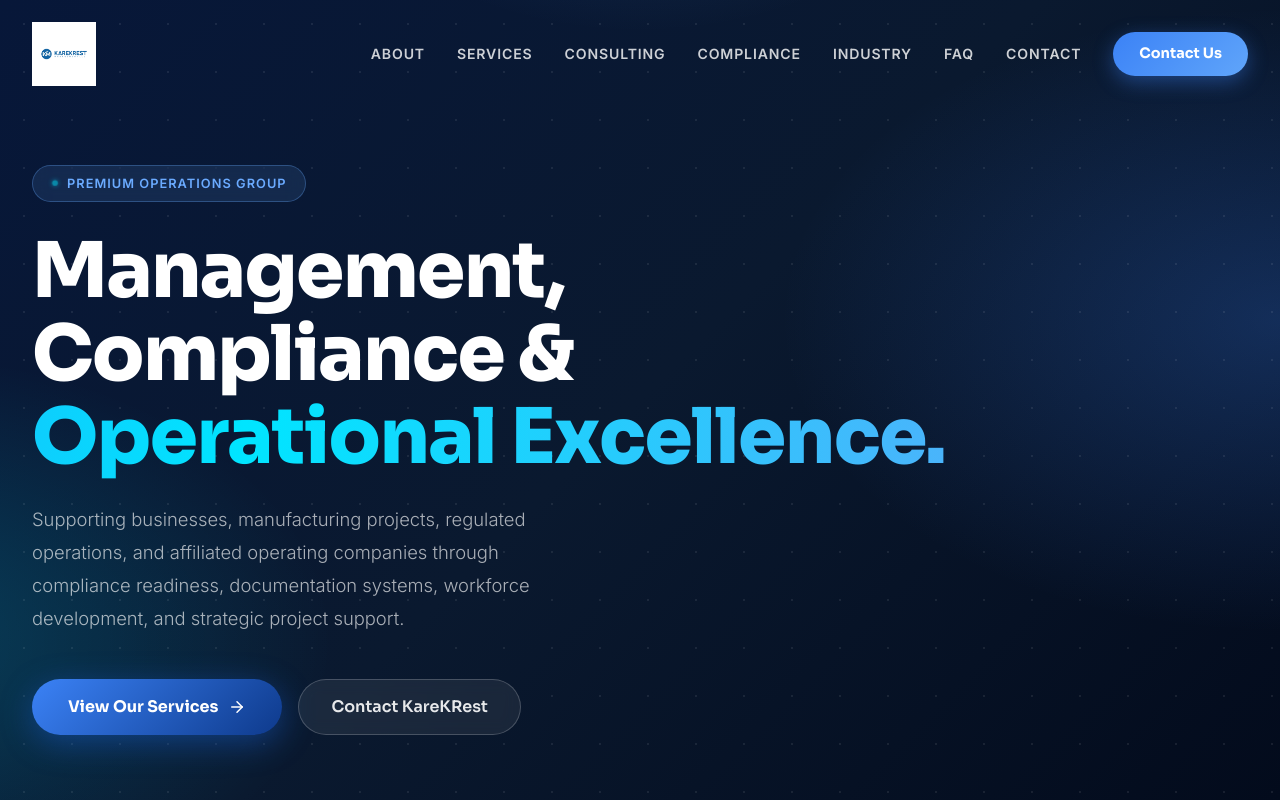
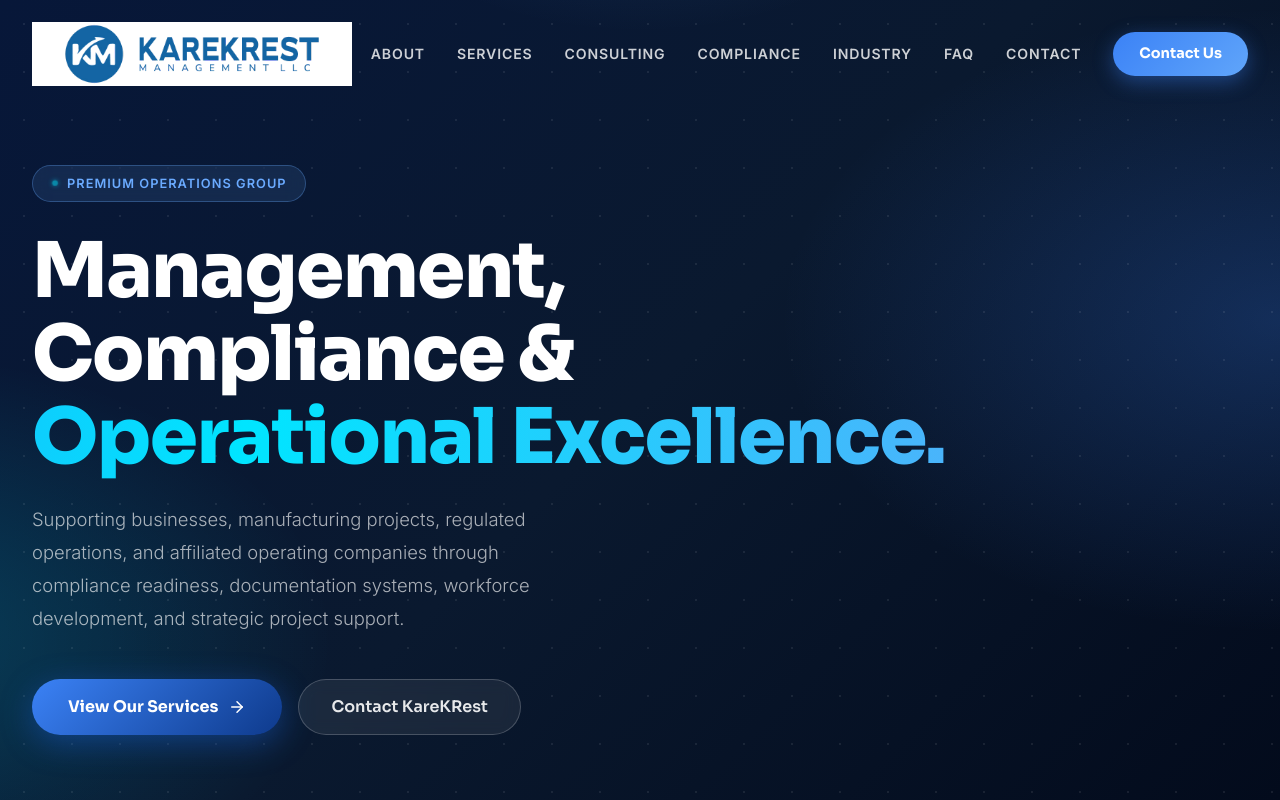
Before and after one commit to Himal-Gunawardhana/Karekrest-Management-website, a React (Vite) app in the folder vite-react-app/: page / in a window 1280 px wide. Shown: the top 800 px of the page. Built offline with nearby package versions, Linux system fonts and the light colour scheme.

Commit message:
Update logo references from jpg to svg

```diff
--- a/vite-react-app/index.html
+++ b/vite-react-app/index.html
@@ -2,7 +2,7 @@
 <html lang="en">
   <head>
     <meta charset="UTF-8" />
-    <link rel="icon" type="image/jpeg" href="/karekrestlogo.jpg" />
+    <link rel="icon" type="image/svg+xml" href="/karekrestlogo.svg" />
     <meta name="viewport" content="width=device-width, initial-scale=1.0" />
     <title>Vite + React</title>
   </head>
--- a/vite-react-app/src/App.jsx
+++ b/vite-react-app/src/App.jsx
@@ -80,8 +80,8 @@
       {/* NAV */}
       <nav className={scrolled ? 'scrolled' : ''} style={{ position:'fixed', top:0, left:0, right:0, zIndex:100, padding: scrolled ? '12px 0' : '22px 0', background: scrolled ? undefined : 'transparent', transition:'all .35s ease' }}>
         <div className="max-w-7xl" style={{ display:'flex', justifyContent:'space-between', alignItems:'center' }}>
-          <button onClick={() => goto('home')} style={{ display:'flex', alignItems:'center', background:'none', border:'none', cursor:'pointer' }}>
-            <img src="/karekrestlogo.jpg" alt="KareKRest Logo" style={{ height: 64, width: 'auto', objectFit: 'contain' }} />
+          <button onClick={() => goto('home')} style={{ display:'flex', alignItems:'center', background:'none', border:'none', cursor:'pointer', padding: 0 }}>
+            <img src="/karekrestlogo.svg" alt="KareKRest Logo" style={{ height: 64, width: 'auto', objectFit: 'contain' }} />
           </button>
 
           <div style={{ display:'flex', gap:32, alignItems:'center' }} className="desktop-nav">
@@ -401,7 +401,7 @@
           <div style={{ display:'grid', gridTemplateColumns:'2fr 1fr 1fr', gap:'3rem', marginBottom:48 }}>
             <div>
               <div style={{ display:'flex', alignItems:'center', marginBottom:20 }}>
-                <img src="/karekrestlogo.jpg" alt="KareKRest Logo" style={{ height: 50, width: 'auto', objectFit: 'contain' }} />
+                <img src="/karekrestlogo.svg" alt="KareKRest Logo" style={{ height: 50, width: 'auto', objectFit: 'contain' }} />
               </div>
               <p style={{ color:'rgba(255,255,255,.4)', lineHeight:1.75, fontSize:'.9rem', maxWidth:360 }}>
                 Management, Compliance, Consulting & Operational Excellence — supporting businesses, manufacturing projects, regulated operations, and affiliated operating companies.
--- a/vite-react-app/src/components/Footer.jsx
+++ b/vite-react-app/src/components/Footer.jsx
@@ -9,7 +9,7 @@
         <div className="footer-top grid grid-cols-1 md:grid-cols-4 gap-8 mb-8 pb-8 border-b border-gray-700">
           <div className="col-span-1 md:col-span-2">
             <div className="flex items-center mb-4">
-              <img src="/karekrestlogo.jpg" alt="KareKRest Logo" style={{ height: 50, width: 'auto', objectFit: 'contain' }} />
+              <img src="/karekrestlogo.svg" alt="KareKRest Logo" style={{ height: 50, width: 'auto', objectFit: 'contain' }} />
             </div>
             <p className="text-white-80 text-sm max-w-md">
               Management, Compliance, Consulting & Operational Excellence. Supporting businesses, manufacturing projects, regulated operations, and affiliated operating companies.
--- a/vite-react-app/src/components/Navbar.jsx
+++ b/vite-react-app/src/components/Navbar.jsx
@@ -15,7 +15,7 @@
     <nav className="navbar">
       <div className="container">
         <Link to="/" className="logo" onClick={closeMenu}>
-          <img src="/karekrestlogo.jpg" alt="KareKRest Logo" style={{ height: 50, width: 'auto', objectFit: 'contain' }} />
+          <img src="/karekrestlogo.svg" alt="KareKRest Logo" style={{ height: 50, width: 'auto', objectFit: 'contain' }} />
         </Link>
 
         <div className="mobile-menu-btn" onClick={toggleMenu}>
```
Also changed, not shown: vite-react-app/public/karekrestlogo.jpg (deleted), vite-react-app/public/karekrestlogo.svg (added).
